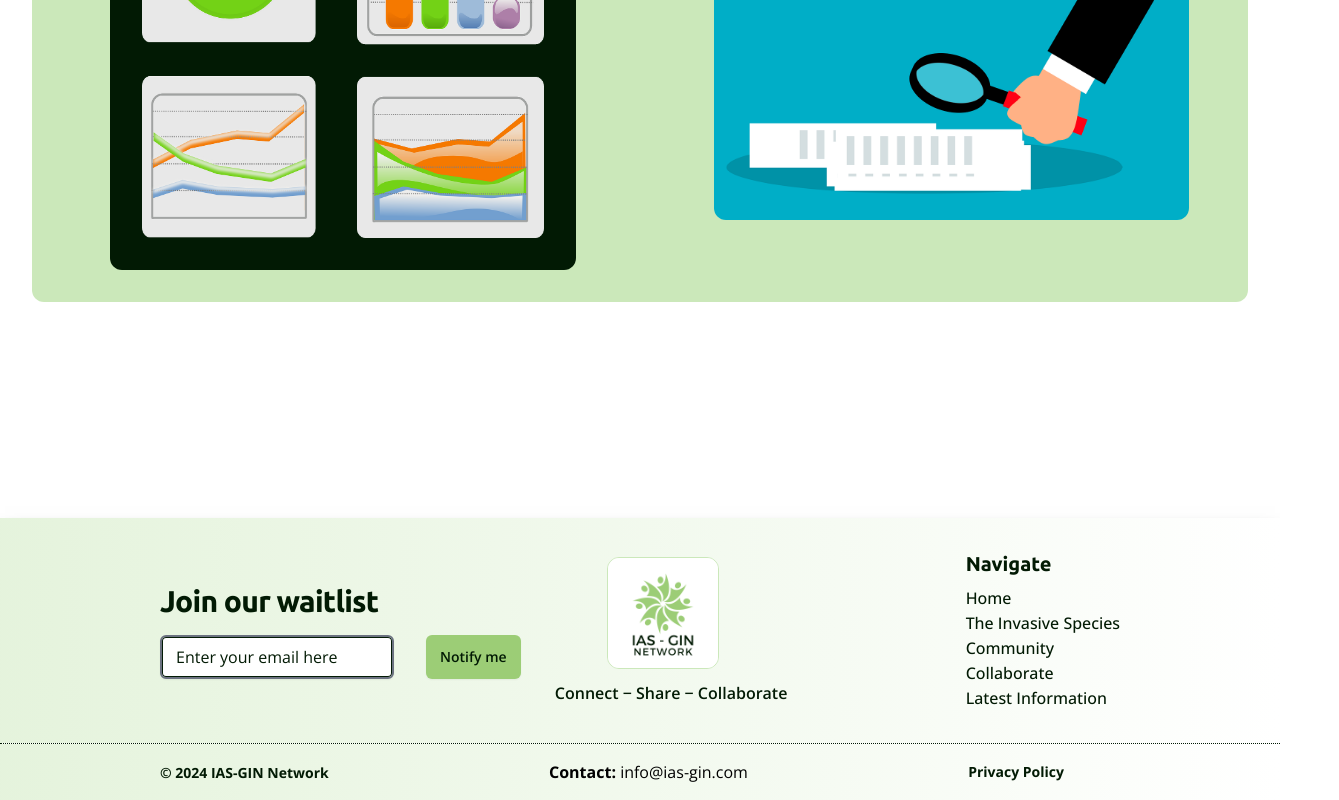
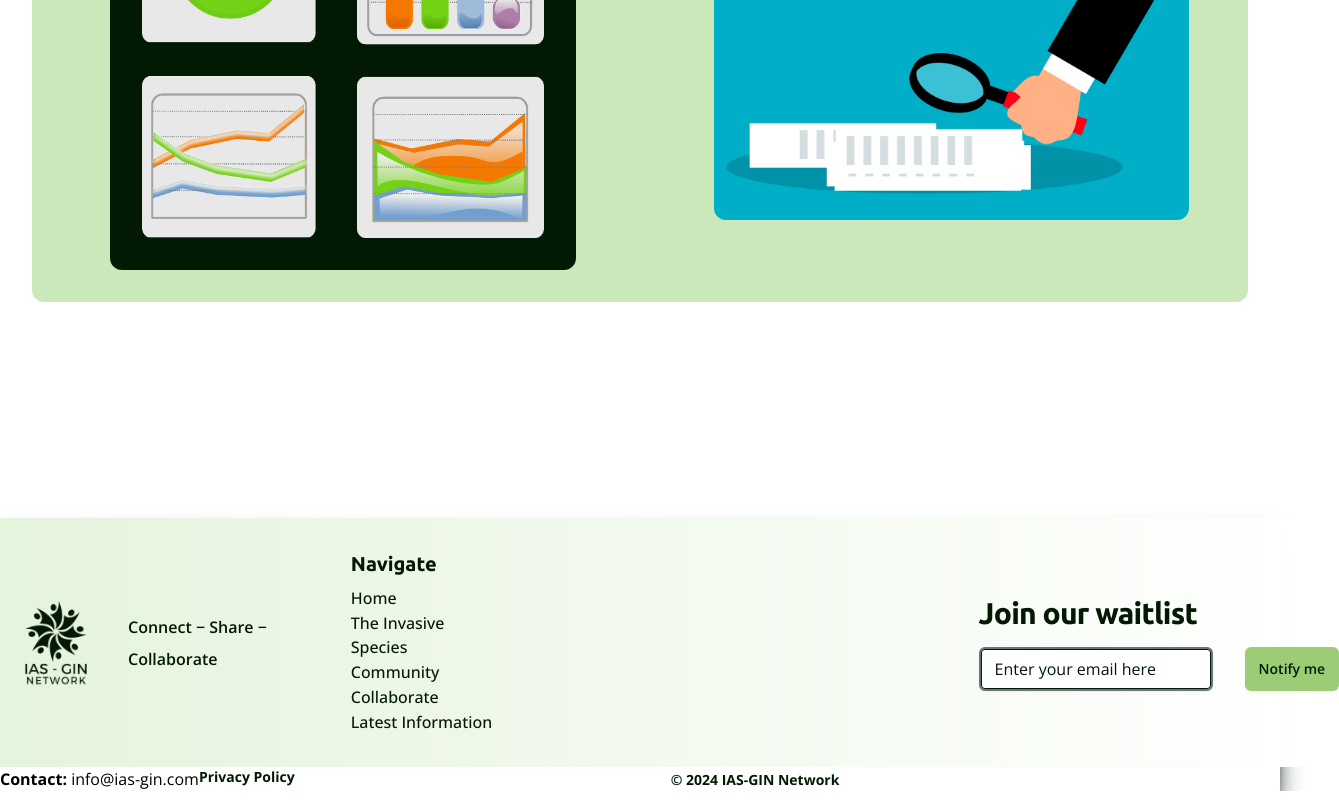
Before and after one commit to Ed-TheVisionMaker/green-ig-ias-network, a Next.js app: page / in a window 1280 px wide. Shown: the part 4787-5587 px from the top of the page, 1339 px wide, since content can reach past the window. Built offline with nearby package versions, Linux system fonts and the light colour scheme; a web font is replaced by a local one.

Commit message:
style: rearrange footer

```diff
--- a/components/Footer/index.tsx
+++ b/components/Footer/index.tsx
@@ -6,30 +6,19 @@ import WaitlistButton from '../WaitlistButton';
 const Footer = () => {
   return (
     <footer className='flex flex-col font-open-sans w-full mt-24 shadow-xl shadow-ginBlack'>
+      <div className='flex'>
         <div className='flex items-center justify-between py-8 bg-gradient-to-r from-teaGreen/50 to-ginWhite'>
-        <div
-
-        className='flex flex-col ml-40'>
-          <h3
-          className='text-3xl font-ubuntu font-bold tracking-tight text-ginBlack mb-4'>Join our waitlist</h3>
-          <div className='flex'>
-            <WaitlistInput className=' min-w-0 rounded-md  border-2 px-3.5 py-2 placeholder:text-ginBlack text-ginBlack shadow-sm ring-1 ring-inset ring-ginBlack focus:ring focus:ring-inset focus:ring-darkGreen focus:border-transparent' />
-            <WaitlistButton className='flex-none rounded-md bg-pistachio px-3.5 py-2.5 ml-8 text-sm font-semibold text-ginBlack placeholder:text-ginBlack shadow-sm focus-visible:outline focus-visible:outline-2 focus-visible:outline-offset-2 focus-visible:outline-white' />
-          </div>
-        </div>
-        <div className='flex flex-col items-center mr-40 rounded-xl w-max'>
+          <div className='flex items-center mr-40 rounded-xl w-max'>
             <img
-            className='h-28 rounded-xl border mt-1 mb-2 border-teaGreen'
-            src='/ias-gin-logo-white.png'
+              className='h-28 mt-1 mb-2'
+              src='/ias-gin-logo-black.png'
               alt='IAS-GIN Network'
             />
             <div className='ml-4 leading-loose text-ginBlack text-md font-semibold'>
               <p>Connect &minus; Share &minus; Collaborate</p>
             </div>
-        </div>
             <div className='flex flex-col mr-40 text-md text-ginBlack font-semibold'>
-            <h3
-            className='text-xl mb-2 font-ubuntu font-bold leading-1 text-ginBlack'>
+              <h3 className='text-xl mb-2 font-ubuntu font-bold leading-1 text-ginBlack'>
                 Navigate
               </h3>
               <Link
@@ -65,17 +54,29 @@ const Footer = () => {
             </div>
           </div>
           <div className='border-t border-dotted border-ginBlack'></div>
-      <div className='flex items-center justify-between py-4 bg-gradient-to-r from-teaGreen/50 to-ginWhite'>
-        <div>
-          <b className='text-sm text-ginBlack pl-40'>
-            &copy; {new Date().getFullYear()} IAS-GIN Network
-          </b>
+          <div className='flex items-center justify-between py-4 bg-gradient-to-r from-teaGreen/50 to-ginWhite'></div>
+          <div className='flex flex-col ml-40'>
+            <h3 className='text-3xl font-ubuntu font-bold tracking-tight text-ginBlack mb-4'>
+              Join our waitlist
+            </h3>
+            <div className='flex'>
+              <WaitlistInput className=' min-w-0 rounded-md  border-2 px-3.5 py-2 placeholder:text-ginBlack text-ginBlack shadow-sm ring-1 ring-inset ring-ginBlack focus:ring focus:ring-inset focus:ring-darkGreen focus:border-transparent' />
+              <WaitlistButton className='flex-none rounded-md bg-pistachio px-3.5 py-2.5 ml-8 text-sm font-semibold text-ginBlack placeholder:text-ginBlack shadow-sm focus-visible:outline focus-visible:outline-2 focus-visible:outline-offset-2 focus-visible:outline-white' />
             </div>
+          </div>
+        </div>
+      </div>
+      <div className='flex'>
         <div>
           <strong>Contact:</strong> info@ias-gin.com
         </div>
         <div className='text-sm font-bold text-ginBlack pr-40 mr-14'>
           <Link href='/privacy-policy'>Privacy Policy</Link>
+        </div>
+        <div>
+          <b className='text-sm text-ginBlack pl-40'>
+            &copy; {new Date().getFullYear()} IAS-GIN Network
+          </b>
         </div>
       </div>
     </footer>
```
Lines whose indentation alone changed are shown as unchanged.
